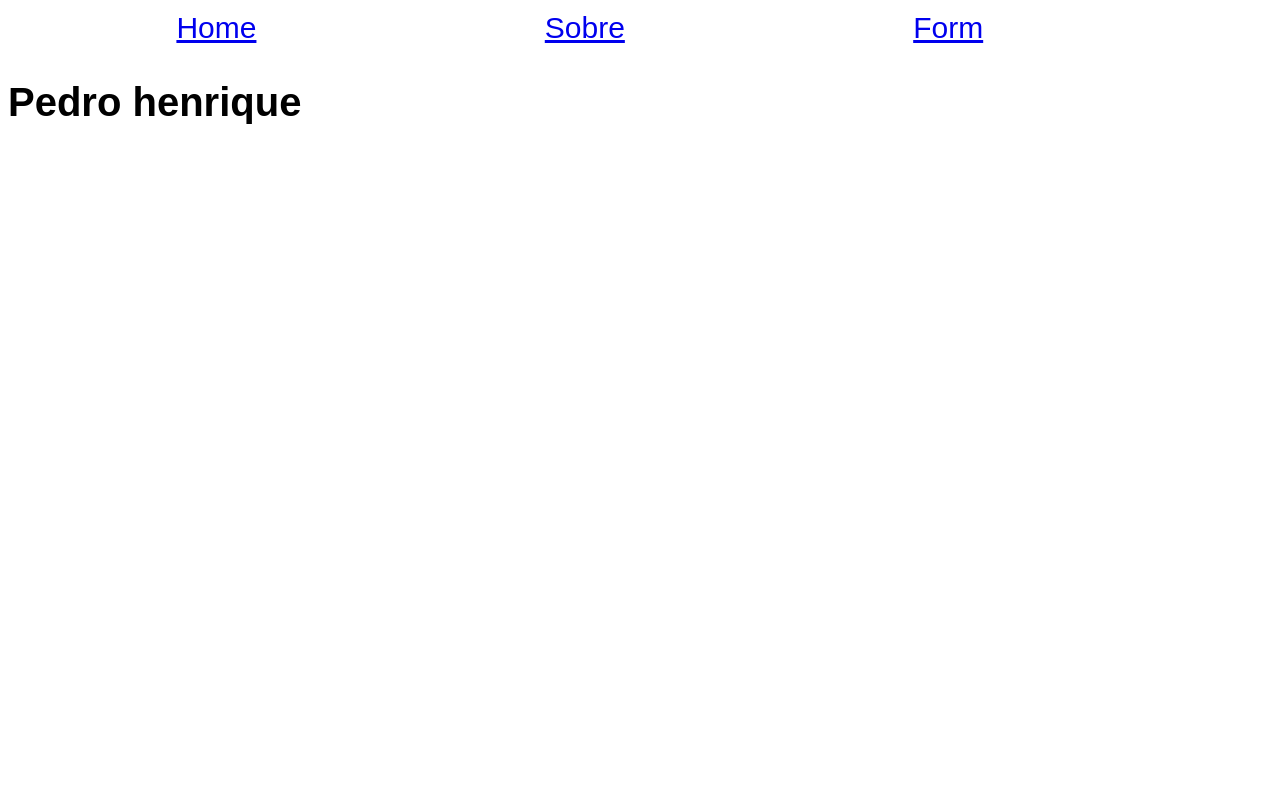
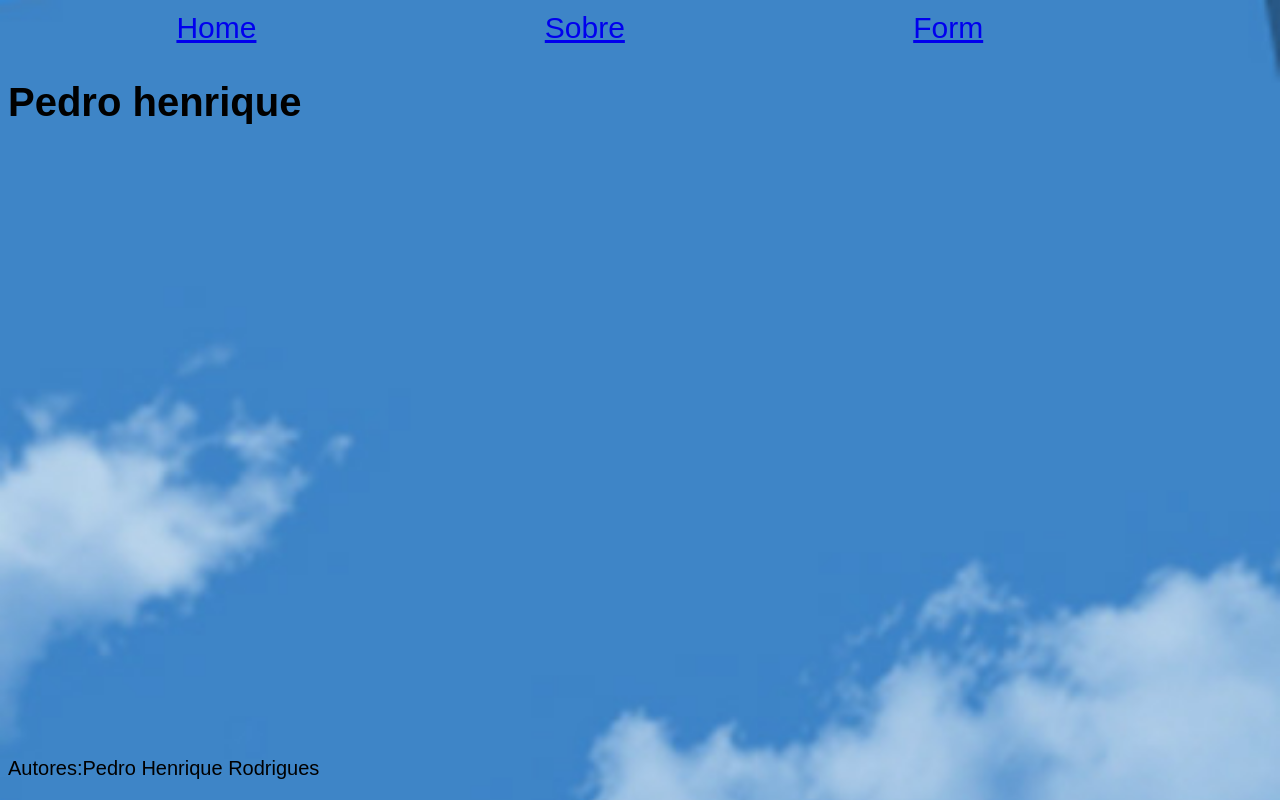
Before and after one commit to marcondesmacaneiro/aula_webi_2021, a PHP site: page / in a window 1280 px wide. Run offline with PHP 8.4, Linux system fonts and the light colour scheme.

Commit message:
correções e add fundo

```diff
--- a/pedro_rodrigues/estilo.css
+++ b/pedro_rodrigues/estilo.css
@@ -5,6 +5,8 @@
 body{
     font-family: arial, helvetica, sans-serif;
     font-size: 20px;
+    background-image:url(fundo.jpg) ;
+    background-size: 100%;
 }
 
 #texto1 {
@@ -48,3 +50,9 @@ body{
     width: auto;
     height: auto;
 }
+
+footer{
+    position: absolute;
+	bottom: 0;
+    text-align: center;
+}
--- a/pedro_rodrigues/index.html
+++ b/pedro_rodrigues/index.html
@@ -21,5 +21,9 @@
 
     <h1>Pedro henrique</h1>
 
+    <footer>
+        <p>Autores:Pedro Henrique Rodrigues<br>
+    </footer>
+
 </body>
 </html>
--- a/pedro_rodrigues/sobre.html
+++ b/pedro_rodrigues/sobre.html
@@ -38,7 +38,11 @@
           <p>Estudante de Sistemas de Informação - UNIDAVI</p>
           <p>pedro.rodrigues@unidavi.edu.br</p>
         </div>
-      </div>
+    </div>
+
+    <footer>
+        <p>Autores:Pedro Henrique Rodrigues<br>
+    </footer>
 
 </body>
 </html>
```
Also changed, not shown: pedro_rodrigues/fundo.jpg (added).
